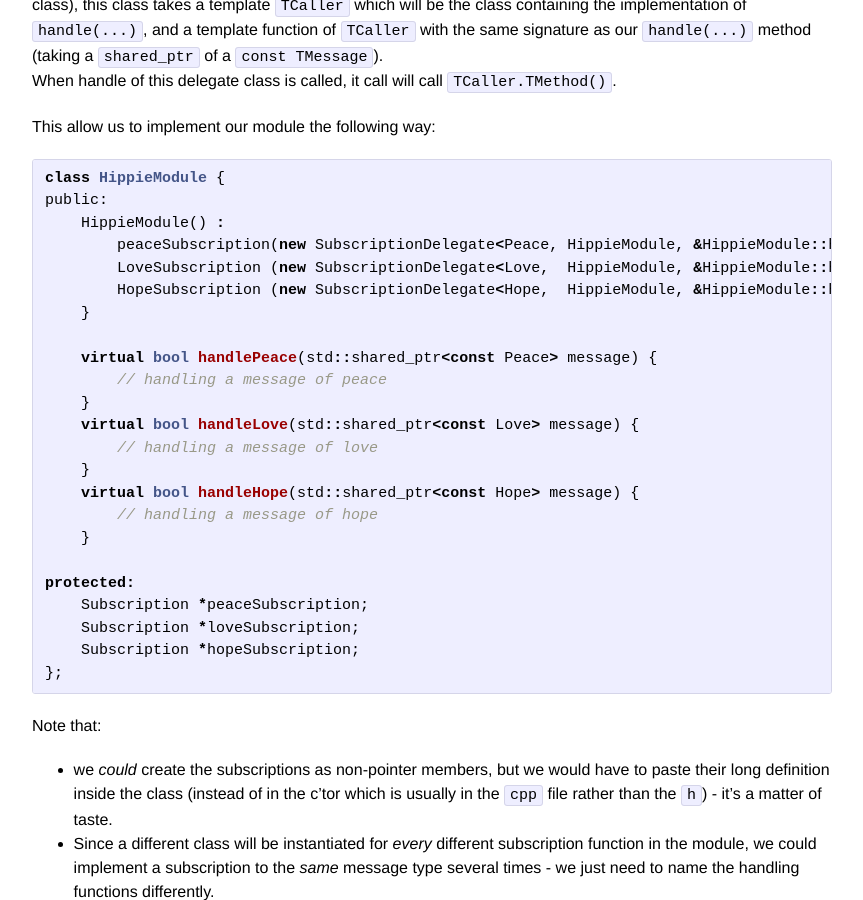
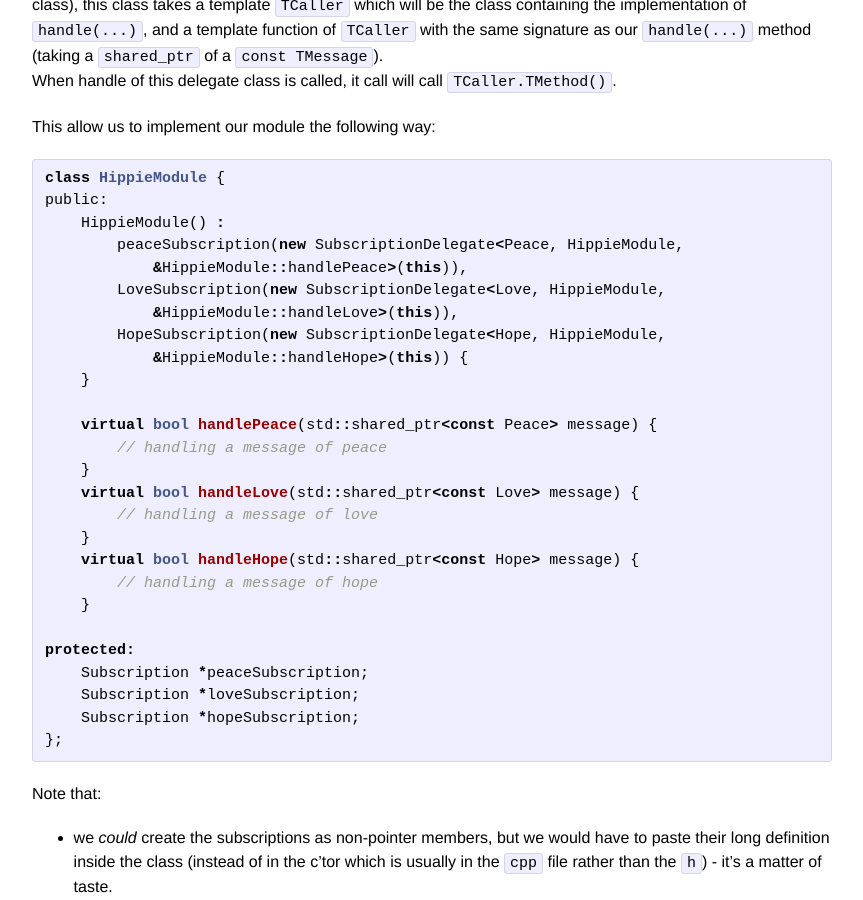
Before and after one commit to arnonzilca/arnonzilca.github.io, a Jekyll site: the page built from _posts/2015-06-29-pure-virtual-batch-implementation.md, in a window 1280 px wide and 900 px high, scrolled down 2206 px. Shown: the whole window, without its empty margins (208-1071 px from the left). Built offline with Jekyll 4.4.1, drawn with Linux system fonts in a browser that asks for light colours; comment, search, counter and statistics services are not loaded.

Commit message:
posting pure virtual batch implementation

```diff
--- a/_posts/2015-06-29-pure-virtual-batch-implementation.md
+++ b/_posts/2015-06-29-pure-virtual-batch-implementation.md
@@ -109,9 +109,12 @@ This allow us to implement our module the following way:
 class HippieModule {
 public:
     HippieModule() :
-        peaceSubscription(new SubscriptionDelegate<Peace, HippieModule, &HippieModule::handlePeace>),
-        LoveSubscription (new SubscriptionDelegate<Love,  HippieModule, &HippieModule::handleLove>),
-        HopeSubscription (new SubscriptionDelegate<Hope,  HippieModule, &HippieModule::handleHope>) {
+        peaceSubscription(new SubscriptionDelegate<Peace, HippieModule,
+            &HippieModule::handlePeace>(this)),
+        LoveSubscription(new SubscriptionDelegate<Love, HippieModule,
+            &HippieModule::handleLove>(this)),
+        HopeSubscription(new SubscriptionDelegate<Hope, HippieModule,
+            &HippieModule::handleHope>(this)) {
     }
 
     virtual bool handlePeace(std::shared_ptr<const Peace> message) {
```
